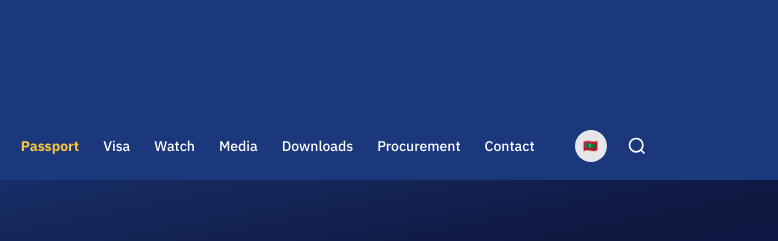
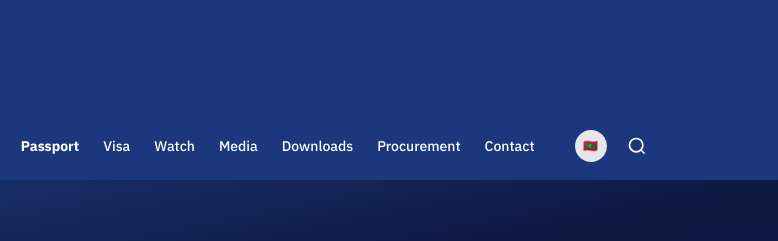
Before and after one commit to husainx/immg-web, a website: page visa_check.html in a window 1280 px wide. Shown: the top 241 px of the page, 412-1190 px from the left. Drawn offline with nearby package versions, Linux system fonts and the light colour scheme.

Commit message:
Update header.html

```diff
--- a/components/header.html
+++ b/components/header.html
@@ -307,7 +307,7 @@
           <div class="">
             <a
               href="#"
-              class="text-secondary font-bold cursor-pointer"
+              class="text-white font-bold cursor-pointer"
               x-text="triggerText"
               :aria-expanded="isOpen"
               aria-haspopup="true"
```
